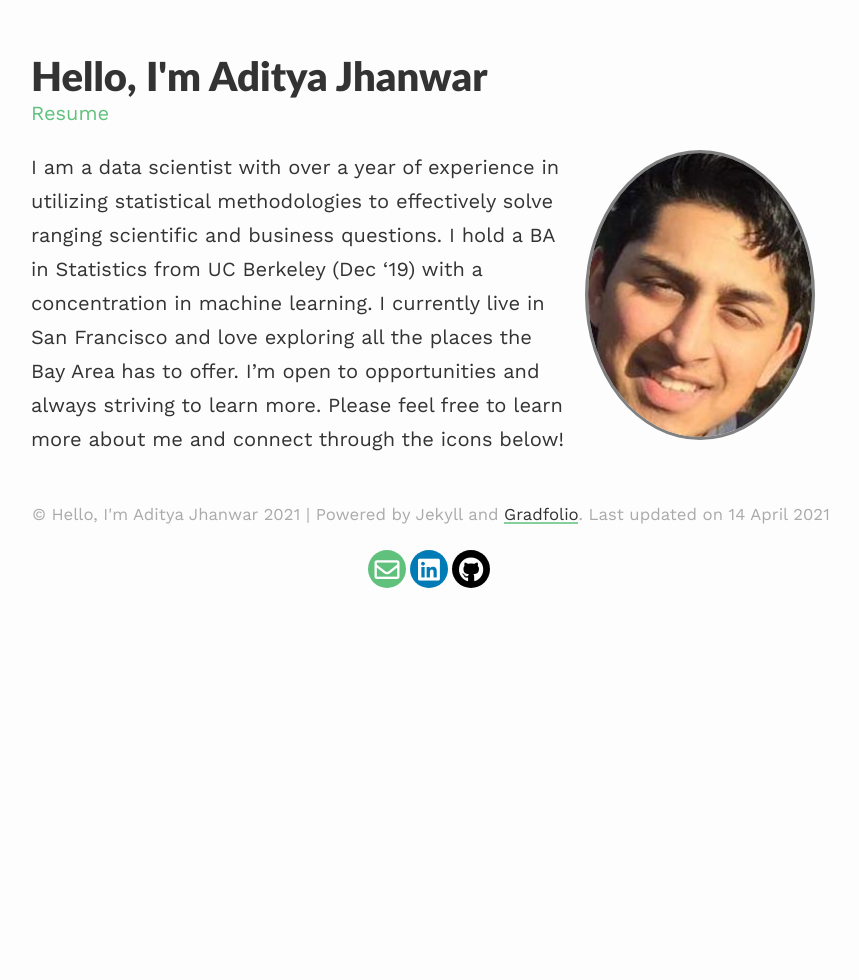
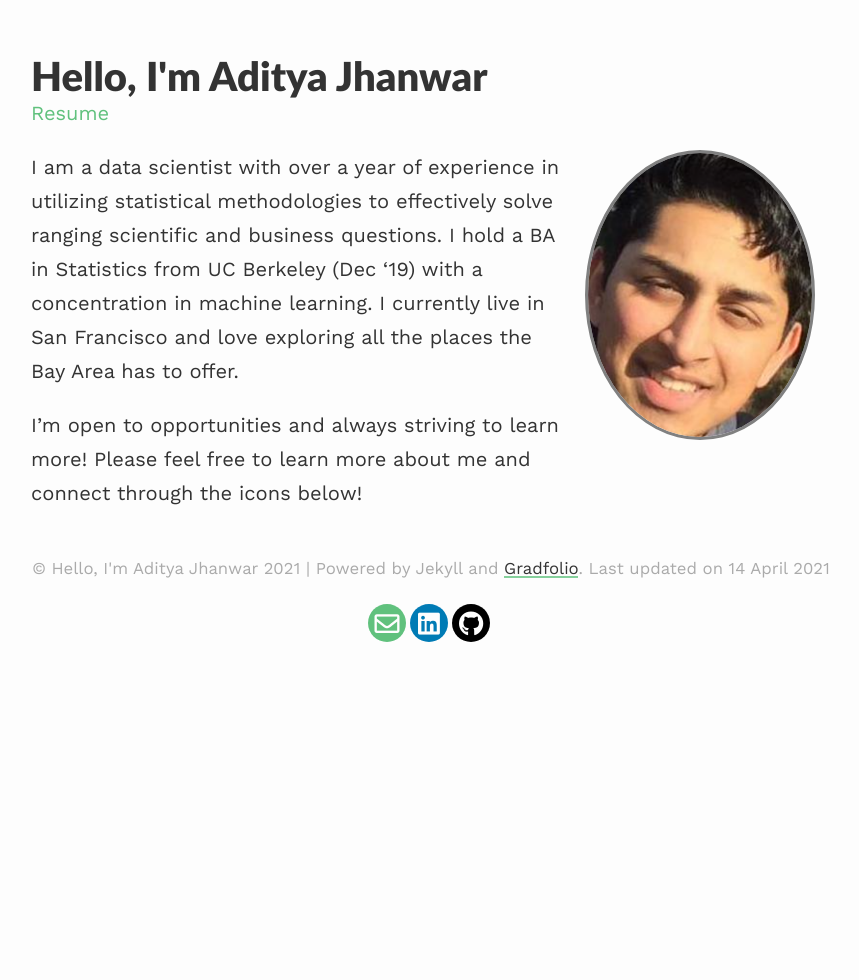
Before and after one commit to ajhanwar/ajhanwar.github.io, a Jekyll site: the page built from index.md, in a window 1280 px wide. Shown: the whole page, without its empty margins (209-1068 px from the left). Built offline with Jekyll 4.4.1, drawn with Linux system fonts in a browser that asks for light colours; nearby versions of some CDN libraries.

Commit message:
updated bio

```diff
--- a/index.md
+++ b/index.md
@@ -8,4 +8,5 @@ published: true
 ---
 
 I am a data scientist with over a year of experience in utilizing statistical methodologies to effectively solve ranging scientific and business questions. I hold a BA in Statistics from UC Berkeley (Dec '19) with a concentration in machine learning. I currently live in San Francisco and love exploring all the places the Bay Area has to offer.
-I'm open to opportunities and always striving to learn more. Please feel free to learn more about me and connect through the icons below!
+
+I'm open to opportunities and always striving to learn more! Please feel free to learn more about me and connect through the icons below!
```
